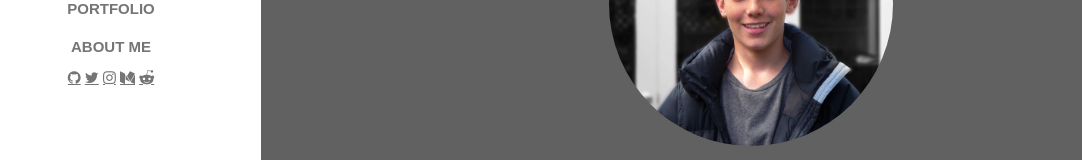
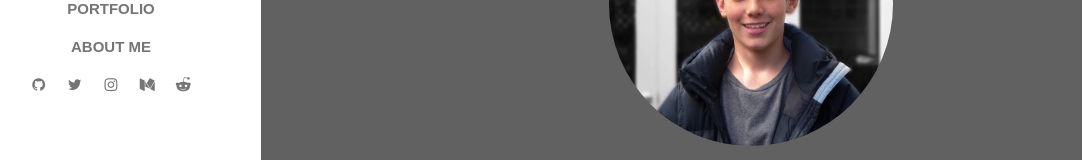
Before and after one commit to JoshTristram/joshtristram.github.io, a plain HTML site: page about.html in a window 1280 px wide. Shown: the part 253-413 px from the top of the page, without its empty margins (39-1121 px from the left). Drawn offline with Linux system fonts and the light colour scheme; a web font is replaced by a local one.

Commit message:
added file exsteation
Was not find file. Fixed

```diff
--- a/about.html
+++ b/about.html
@@ -3,7 +3,7 @@
 
 <meta name="viewport" content="width=device-width, initial-scale=1">
 <link rel="stylesheet" href="./files/w3.css">
-<link rel="stylesheet" href="./files/css">
+<link rel="stylesheet" href="./files/css.css">
 <link rel="stylesheet" href="https://cdnjs.cloudflare.com/ajax/libs/font-awesome/4.7.0/css/font-awesome.min.css">
 <style>
 body,h1,h2,h3,h4,h5 {font-family: "Raleway", sans-serif}
```
Also changed, not shown: index.html (+1 -1 lines).
